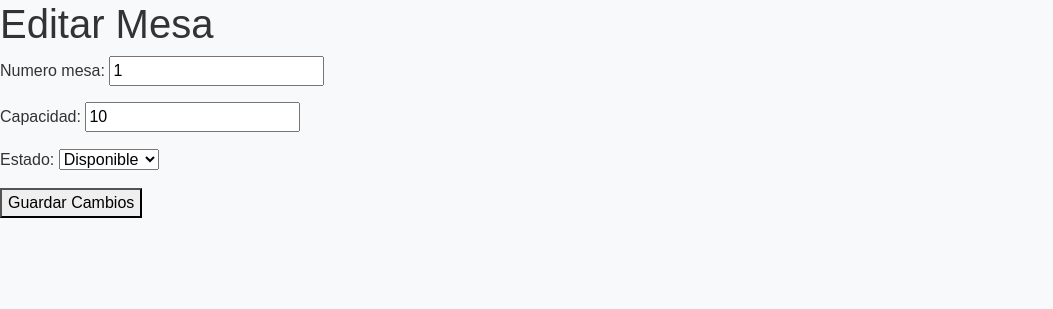
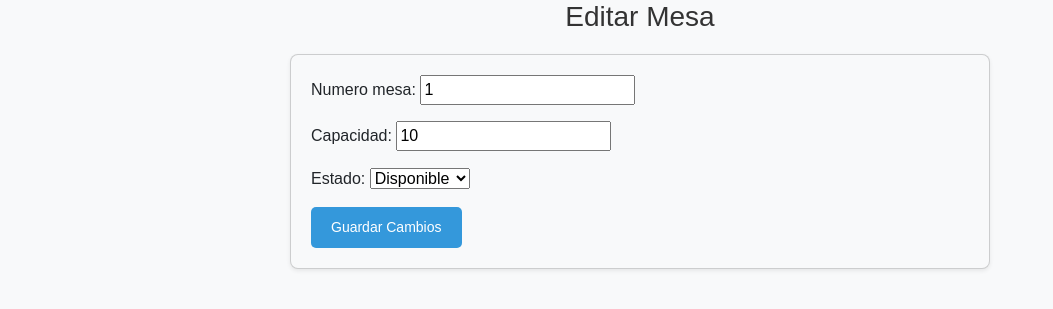
Before and after one commit to Leonelpescador/Bruenet-2.0, a Django app: page /mesa/editar/1/ in a window 1280 px wide. Shown: the part 74-383 px from the top of the page, without its empty margins (0-1053 px from the left). Run offline with Django 5.2, Linux system fonts and the light colour scheme; a user stored in the database is signed in; data comes from the database, SQL or seed files in the repository; both versions use the stored data as it was after the commit.

Commit message:
anda todo bien volve a aca si

```diff
--- a/brunet/restaurant/models.py
+++ b/brunet/restaurant/models.py
@@ -83,18 +83,32 @@ class DetallePedido(models.Model):
         self.subtotal = self.cantidad * self.precio_unitario
         super().save(*args, **kwargs)
 
+from django.db import models
+from .models import Usuario, Mesa
+
 class Reserva(models.Model):
     ESTADO_CHOICES = [
         ('pendiente', 'Pendiente'),
         ('confirmada', 'Confirmada'),
         ('cancelada', 'Cancelada'),
     ]
+
     usuario = models.ForeignKey(Usuario, on_delete=models.CASCADE)
     mesa = models.ForeignKey(Mesa, on_delete=models.CASCADE)
     fecha_reserva = models.DateTimeField()
     nombre_cliente = models.CharField(max_length=100)
     telefono_cliente = models.CharField(max_length=15, blank=True, null=True)
     estado = models.CharField(max_length=10, choices=ESTADO_CHOICES, default='pendiente')
+
+    # Nuevo campo: número de personas
+    numero_personas = models.IntegerField()
+
+    # Nuevo campo: comentarios adicionales o peticiones especiales
+    comentarios = models.TextField(blank=True, null=True)
+
+    def __str__(self):
+        return f"Reserva para {self.nombre_cliente} en {self.mesa} - {self.fecha_reserva.strftime('%d/%m/%Y %H:%M')} - {self.estado}"
+
 
 class Pago(models.Model):
     pedido = models.ForeignKey(Pedido, on_delete=models.CASCADE)
--- a/brunet/restaurant/templates/mesa/editar_mesa.html
+++ b/brunet/restaurant/templates/mesa/editar_mesa.html
@@ -1,10 +1,14 @@
 {% extends 'base.html' %}
 
 {% block content %}
-<h1>Editar Mesa</h1>
-<form method="post">
-    {% csrf_token %}
-    {{ form.as_p }}
-    <button type="submit">Guardar Cambios</button>
-</form>
+<h1 class="text-center" style="font-size: 28px; color: #333; margin-bottom: 20px;">Editar Mesa</h1>
+<div class="card shadow-sm" style="max-width: 700px; margin: 0 auto; padding: 20px; background-color: #f8f9fa; border-radius: 8px;">
+    <form method="post">
+        {% csrf_token %}
+        <div class="mb-3">
+            {{ form.as_p }}
+        </div>
+        <button type="submit" class="btn btn-primary">Guardar Cambios</button>
+    </form>
+</div>
 {% endblock %}
```
Also changed, not shown: brunet/restaurant/templates/reservas/crear_reserva.html (+12 -6 lines), brunet/db.sqlite3, brunet/media/menu_images/restaurant_tropical_pizza_KAaaufG.jpg (added), brunet/restaurant/migrations/0005_reserva_comentarios_reserva_numero_personas.py (added), 1 other file.
